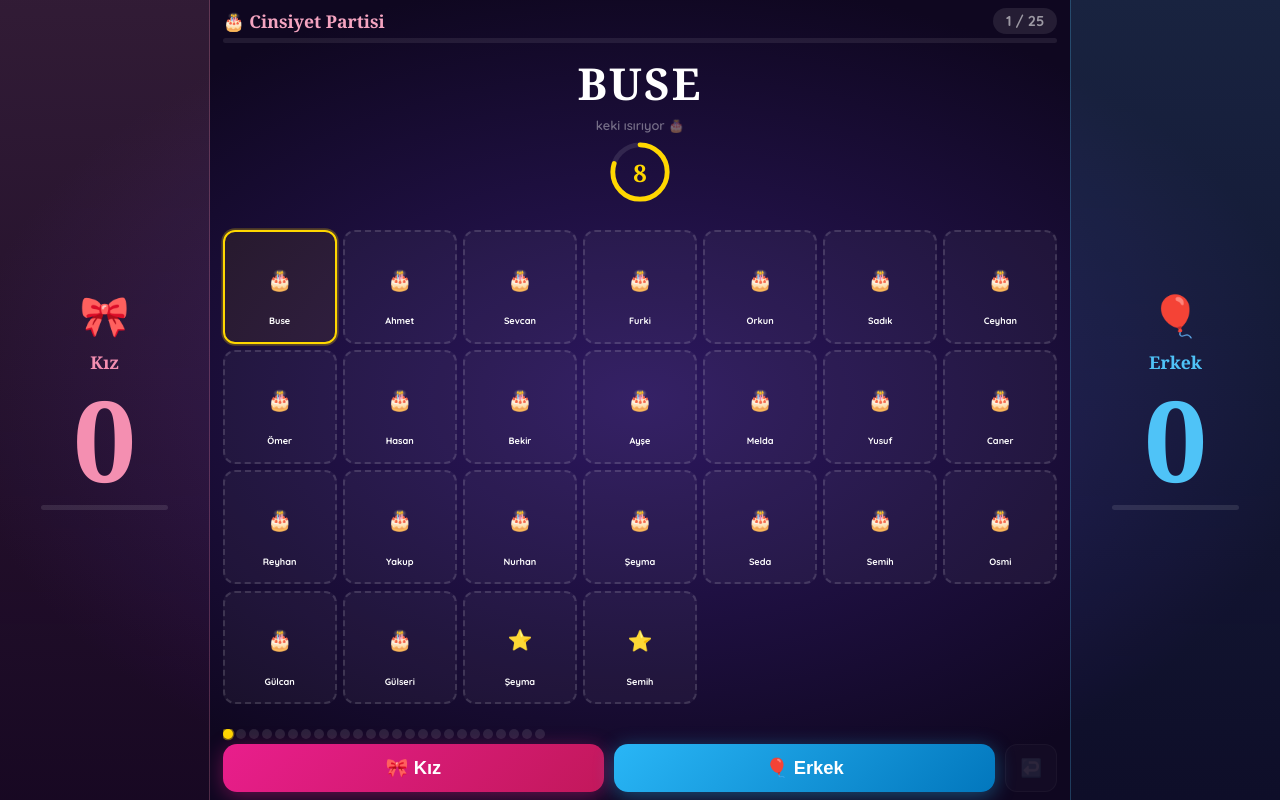
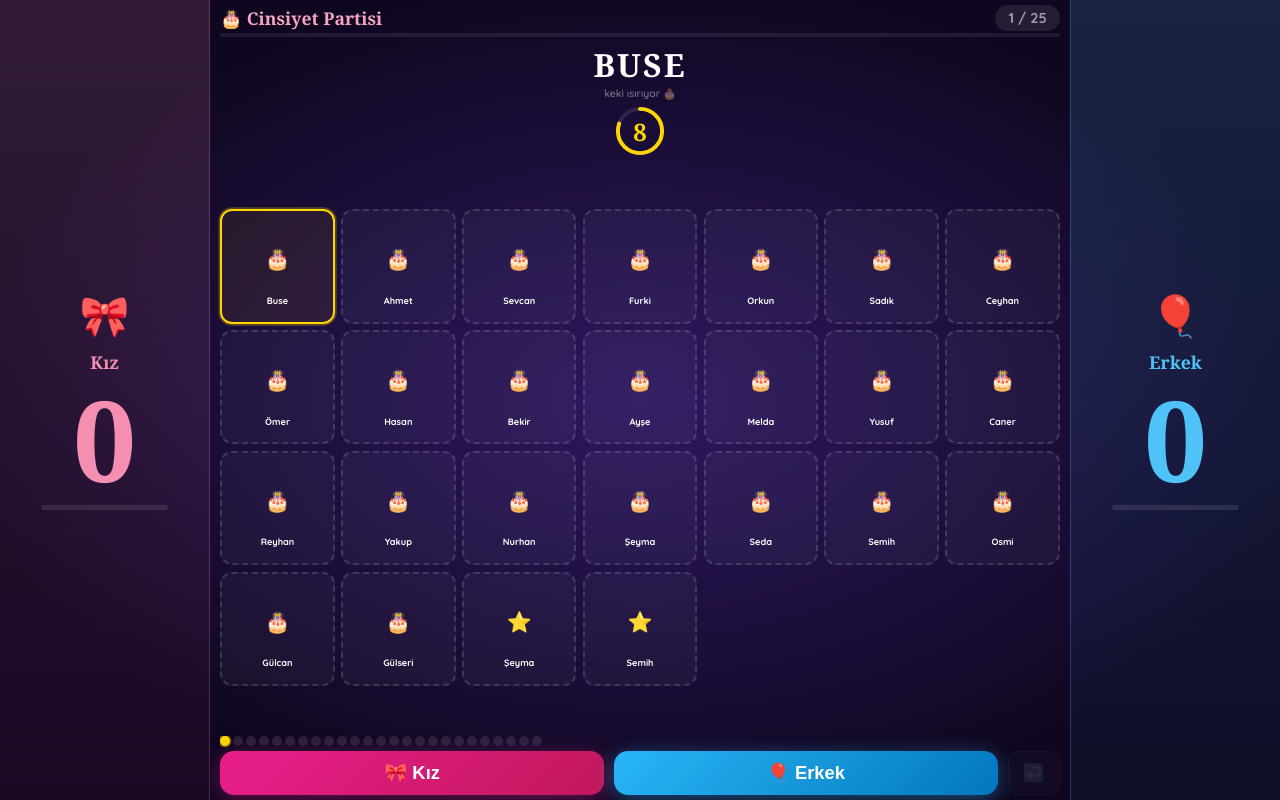
Before and after one commit to semihcanyanar-pixel/Cinsiyet-Partisi, a plain HTML site: page index.html in a window 1280 px wide. Both pictures are taken after a click on the button "🎉 Partiye Başla!". Drawn offline with Linux system fonts and the light colour scheme.

Commit message:
Update index.html

```diff
--- a/index.html
+++ b/index.html
@@ -97,24 +97,24 @@ html{margin:0;padding:0;width:100%;height:100%;background:#0f0720}body{margin:0;
 .panel-bar-wrap{width:75%;height:5px;border-radius:10px;background:rgba(255,255,255,.1);overflow:hidden}
 .panel-bar-fill{height:100%;border-radius:10px;-webkit-transition:width .5s;transition:width .5s}
 .pink-panel .panel-bar-fill{background:#F48FB1}.blue-panel .panel-bar-fill{background:#4FC3F7}
-.center-panel{-webkit-flex:1;flex:1;min-width:0;min-height:0;display:-webkit-flex;display:flex;-webkit-flex-direction:column;flex-direction:column;-webkit-align-items:center;align-items:center;-webkit-justify-content:flex-start;justify-content:flex-start;padding:1vh 1vw;gap:.5vh;overflow:hidden}
-.game-top{width:100%;display:-webkit-flex;display:flex;-webkit-justify-content:space-between;justify-content:space-between;-webkit-align-items:center;align-items:center}
+.center-panel{-webkit-flex:1;flex:1;min-width:0;min-height:0;display:-webkit-flex;display:flex;-webkit-flex-direction:column;flex-direction:column;-webkit-align-items:center;align-items:center;-webkit-justify-content:flex-start;justify-content:flex-start;padding:.6vh .8vw;gap:.3vh;overflow:hidden}
+.game-top{width:100%;display:-webkit-flex;display:flex;-webkit-justify-content:space-between;justify-content:space-between;-webkit-align-items:center;align-items:center;-webkit-flex-shrink:0;flex-shrink:0}
 .game-title{font-family:‘Playfair Display’,Georgia,serif;font-size:clamp(.8rem,2.2vh,1.3rem);font-weight:700;color:#F4A4C0}
 .person-badge{font-size:clamp(.65rem,1.8vh,.95rem);font-weight:700;color:rgba(255,255,255,.55);background:rgba(255,255,255,.09);padding:4px 13px;border-radius:18px}
-.progress-wrap{width:100%;height:5px;border-radius:10px;background:rgba(255,255,255,.08);overflow:hidden}
+.progress-wrap{width:100%;height:4px;border-radius:10px;background:rgba(255,255,255,.08);overflow:hidden;-webkit-flex-shrink:0;flex-shrink:0}
 .progress-fill{height:100%;border-radius:10px;width:0%;background:linear-gradient(90deg,#F48FB1,#4FC3F7);-webkit-transition:width .5s;transition:width .5s}
-.current-person-big{width:100%;text-align:center;padding:.5vh 0;display:-webkit-flex;display:flex;-webkit-flex-direction:column;flex-direction:column;-webkit-align-items:center;align-items:center;gap:.5vh}
-.cp-name{font-family:‘Playfair Display’,Georgia,serif;font-size:clamp(1.6rem,5.5vh,3.2rem);font-weight:900;color:#fff;text-transform:uppercase;letter-spacing:2px;-webkit-animation:nameIn .4s ease;animation:nameIn .4s ease}
+.current-person-big{width:100%;text-align:center;padding:.2vh 0;display:-webkit-flex;display:flex;-webkit-flex-direction:column;flex-direction:column;-webkit-align-items:center;align-items:center;gap:.2vh}
+.cp-name{font-family:‘Playfair Display’,Georgia,serif;font-size:clamp(1.2rem,4vh,2.4rem);font-weight:900;color:#fff;text-transform:uppercase;letter-spacing:2px;-webkit-animation:nameIn .4s ease;animation:nameIn .4s ease}
 @-webkit-keyframes nameIn{0%{-webkit-transform:translateY(12px);opacity:0}100%{-webkit-transform:translateY(0);opacity:1}}
 @keyframes nameIn{0%{transform:translateY(12px);opacity:0}100%{transform:translateY(0);opacity:1}}
-.cp-sub{font-size:clamp(.6rem,1.6vh,.85rem);color:rgba(255,255,255,.4);font-weight:600}
+.cp-sub{font-size:clamp(.55rem,1.3vh,.75rem);color:rgba(255,255,255,.4);font-weight:600}
 .timer-ring-wrap{position:relative;display:inline-block}
 .timer-ring-wrap svg{display:block}
 .timer-text{position:absolute;top:50%;left:50%;-webkit-transform:translate(-50%,-50%);transform:translate(-50%,-50%);font-family:‘Playfair Display’,Georgia,serif;font-size:clamp(1rem,3vh,1.8rem);font-weight:900;color:#FFD700}
 .timer-circle-bg{fill:none;stroke:rgba(255,255,255,.1)}
 .timer-circle-fg{fill:none;stroke:#FFD700;stroke-linecap:round;-webkit-transition:stroke-dashoffset .9s linear;transition:stroke-dashoffset .9s linear;-webkit-transform:rotate(-90deg);transform:rotate(-90deg);-webkit-transform-origin:50% 50%;transform-origin:50% 50%}
 .timer-circle-fg.urgent{stroke:#FF5252}
-.timer-done-label{font-size:clamp(.55rem,1.5vh,.8rem);color:rgba(255,255,255,.5);font-weight:700;text-align:center;letter-spacing:1px}
+.timer-done-label{font-size:clamp(.5rem,1.3vh,.75rem);color:rgba(255,255,255,.5);font-weight:700;text-align:center;letter-spacing:1px;-webkit-flex-shrink:0;flex-shrink:0}
 .cake-grid{width:100%;-webkit-flex:1;flex:1;min-height:0;display:grid;gap:clamp(3px,.8vmin,7px);-webkit-align-content:center;align-content:center}
 .cake-slot{aspect-ratio:1/1;border-radius:clamp(7px,1.5vmin,13px);border:2px dashed rgba(255,255,255,.14);background:rgba(255,255,255,.04);display:-webkit-flex;display:flex;-webkit-flex-direction:column;flex-direction:column;-webkit-align-items:center;align-items:center;-webkit-justify-content:center;justify-content:center;position:relative;overflow:hidden;-webkit-transition:all .3s;transition:all .3s}
 .cake-slot.filled-pink{background:linear-gradient(135deg,rgba(244,143,177,.42),rgba(194,24,91,.28));border:2px solid #F48FB1;-webkit-animation:popIn .45s ease;animation:popIn .45s ease}
@@ -127,15 +127,15 @@ html{margin:0;padding:0;width:100%;height:100%;background:#0f0720}body{margin:0;
 .slot-emoji{display:-webkit-flex;display:flex;-webkit-align-items:center;align-items:center;-webkit-justify-content:center;justify-content:center;width:100%;-webkit-flex:0 0 65%;flex:0 0 65%;min-height:0;font-size:clamp(.75rem,2.5vmin,1.6rem)}
 .slot-emoji img{width:88%;height:88%;object-fit:contain;display:block}
 .slot-name{font-size:clamp(.38rem,1.15vmin,.66rem);font-weight:700;color:#ffffff;white-space:nowrap;overflow:hidden;max-width:96%;text-overflow:ellipsis;text-align:center;padding:0 2px 3px;-webkit-flex-shrink:0;flex-shrink:0;line-height:1.3;display:block;min-height:0}
-.game-bottom{width:100%;display:-webkit-flex;display:flex;-webkit-flex-direction:column;flex-direction:column;gap:.4vh;-webkit-flex-shrink:0;flex-shrink:0}
+.game-bottom{width:100%;display:-webkit-flex;display:flex;-webkit-flex-direction:column;flex-direction:column;gap:.3vh;-webkit-flex-shrink:0;flex-shrink:0}
 .bite-row{display:-webkit-flex;display:flex;gap:10px;width:100%}
-.btn-bite{-webkit-flex:1;flex:1;border:none;border-radius:14px;padding:clamp(8px,1.6vh,14px) 12px;font-family:‘Quicksand’,sans-serif;font-size:clamp(.8rem,2.3vh,1.2rem);font-weight:700;color:#fff;cursor:pointer;display:-webkit-flex;display:flex;-webkit-align-items:center;align-items:center;-webkit-justify-content:center;justify-content:center;gap:7px;-webkit-transition:-webkit-transform .15s;transition:transform .15s}
+.btn-bite{-webkit-flex:1;flex:1;border:none;border-radius:14px;padding:clamp(7px,1.4vh,12px) 12px;font-family:‘Quicksand’,sans-serif;font-size:clamp(.8rem,2.3vh,1.2rem);font-weight:700;color:#fff;cursor:pointer;display:-webkit-flex;display:flex;-webkit-align-items:center;align-items:center;-webkit-justify-content:center;justify-content:center;gap:7px;-webkit-transition:-webkit-transform .15s;transition:transform .15s}
 .btn-bite:active{-webkit-transform:scale(.96);transform:scale(.96)}.btn-bite:disabled{opacity:.3}
 .btn-pink{background:linear-gradient(135deg,#E91E8C,#C2185B);box-shadow:0 4px 20px rgba(233,30,140,.4)}
 .btn-blue{background:linear-gradient(135deg,#29B6F6,#0277BD);box-shadow:0 4px 20px rgba(41,182,246,.4)}
-.btn-undo{background:rgba(255,255,255,.09);border:1.5px solid rgba(255,255,255,.18);border-radius:12px;padding:10px 14px;color:rgba(255,255,255,.6);font-size:1.1rem;cursor:pointer;-webkit-flex-shrink:0;flex-shrink:0}
+.btn-undo{background:rgba(255,255,255,.09);border:1.5px solid rgba(255,255,255,.18);border-radius:12px;padding:7px 14px;color:rgba(255,255,255,.6);font-size:1.1rem;cursor:pointer;-webkit-flex-shrink:0;flex-shrink:0}
 .btn-undo:active{background:rgba(255,255,255,.2)}.btn-undo:disabled{opacity:.2}
-.mini-timeline{width:100%;display:-webkit-flex;display:flex;gap:3px;overflow-x:auto;-webkit-overflow-scrolling:touch;scrollbar-width:none;padding-bottom:2px}
+.mini-timeline{width:100%;display:-webkit-flex;display:flex;gap:3px;overflow-x:auto;-webkit-overflow-scrolling:touch;scrollbar-width:none;padding-bottom:2px;-webkit-flex-shrink:0;flex-shrink:0}
 .mini-timeline::-webkit-scrollbar{display:none}
 .mini-dot{min-width:10px;height:10px;border-radius:50%;-webkit-flex-shrink:0;flex-shrink:0}
 .mini-dot.empty{background:rgba(255,255,255,.1)}.mini-dot.pink{background:#F48FB1}.mini-dot.blue{background:#4FC3F7}
@@ -290,7 +290,7 @@ padding-top:env(safe-area-inset-top);
         <div class="cp-sub" id="cp-sub">keki ısırıyor 🎂</div>
       </div>
       <div class="timer-ring-wrap">
-        <svg width="64" height="64" viewBox="0 0 80 80">
+        <svg width="52" height="52" viewBox="0 0 80 80">
           <circle class="timer-circle-bg" cx="40" cy="40" r="34" stroke-width="6"/>
           <circle class="timer-circle-fg" id="timer-circle" cx="40" cy="40" r="34" stroke-width="6" stroke-dasharray="213.6" stroke-dashoffset="0"/>
         </svg>
```
